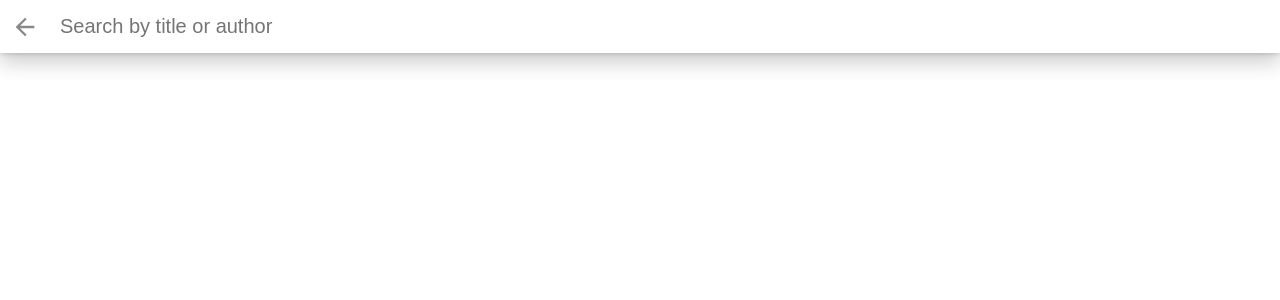
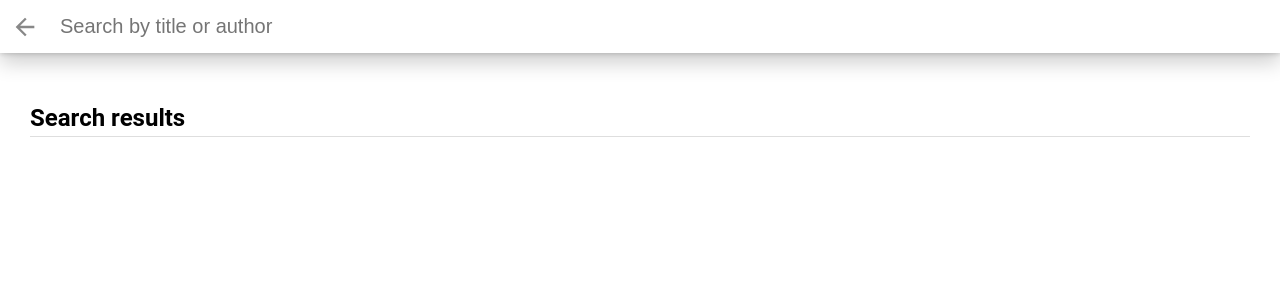
Before and after one commit to vvscode/js--my-reads-react, a React (Create React App) app: page /search in a window 1280 px wide. Shown: the top 300 px of the page. Built offline with nearby package versions, Linux system fonts and the light colour scheme.

Commit message:
Display search results

```diff
--- a/src/pages/SearchPage.js
+++ b/src/pages/SearchPage.js
@@ -1,12 +1,26 @@
-import React from 'react';
-import { Link } from 'react-router-dom';
+import React, {Component} from 'react';
+import {Link} from 'react-router-dom';
 
-const SearchPage = ({toggleSearchState}) => (
+import {search} from '../utils/BooksAPI';
+import BookShelf from '../components/BookShelf';
+
+class SearchPage extends Component {
+  state = {
+    results: []
+  };
+
+  onInputChange({ target: { value }}) {
+    search(value)
+      .then((results) => this.setState({results: Array.isArray(results) ? results : []}));
+  }
+
+  render() {
+    const books = this.state.results;
+
+    return (
       <div className="search-books">
         <div className="search-books-bar">
-      <Link
-        className="close-search"
-        to="/">Close</Link>
+          <Link className="close-search" to="/">Close</Link>
           <div className="search-books-input-wrapper">
             {/*
           NOTES: The search from BooksAPI is limited to a particular set of search terms.
@@ -16,14 +30,16 @@ const SearchPage = ({toggleSearchState}) => (
           However, remember that the BooksAPI.search method DOES search by title or author. So, don't worry if
           you don't find a specific author or title. Every search is limited by search terms.
         */}
-        <input type="text" placeholder="Search by title or author"/>
-
+            <input type="text" placeholder="Search by title or author" onChange={this.onInputChange.bind(this)} />
           </div>
         </div>
         <div className="search-books-results">
           <ol className="books-grid"></ol>
+          <BookShelf title={'Search results'} books={books}/>
         </div>
       </div>
     );
+  }
+};
 
 export default SearchPage
```
Lines whose indentation alone changed are shown as unchanged.
